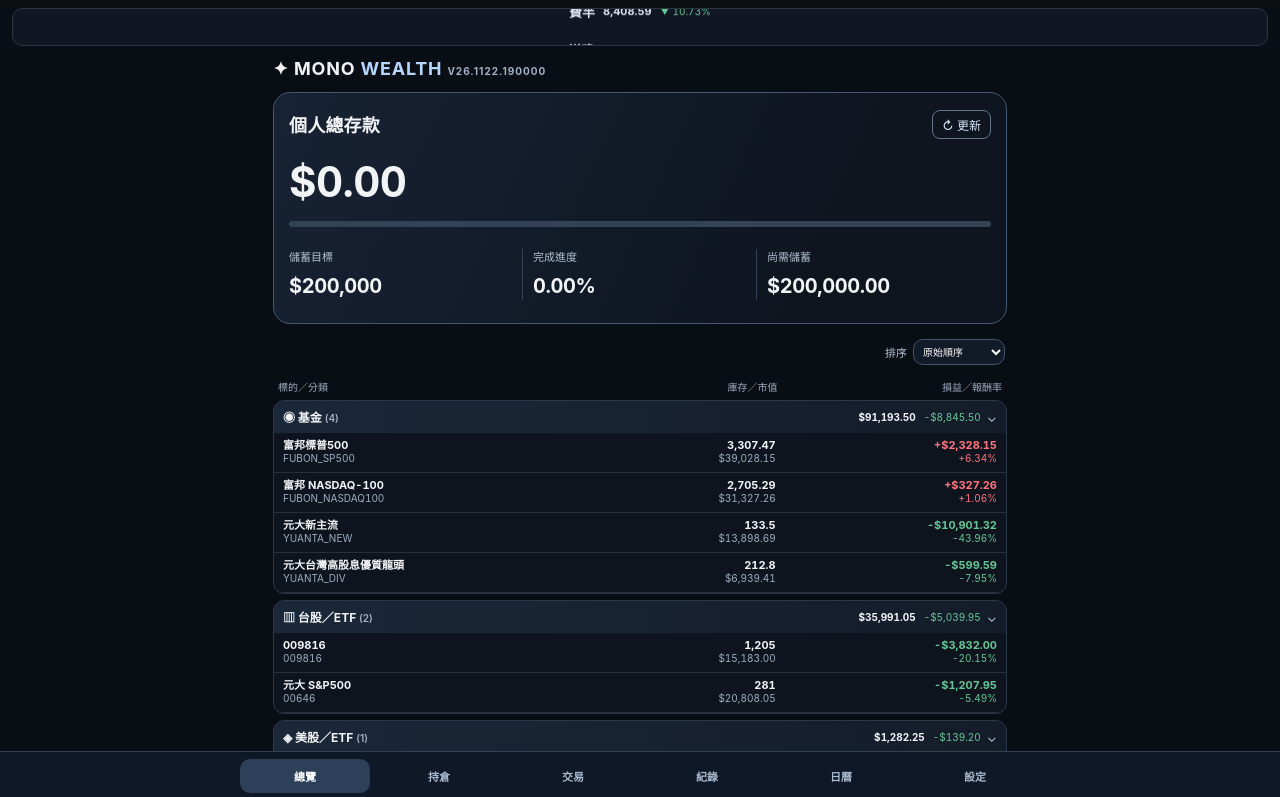
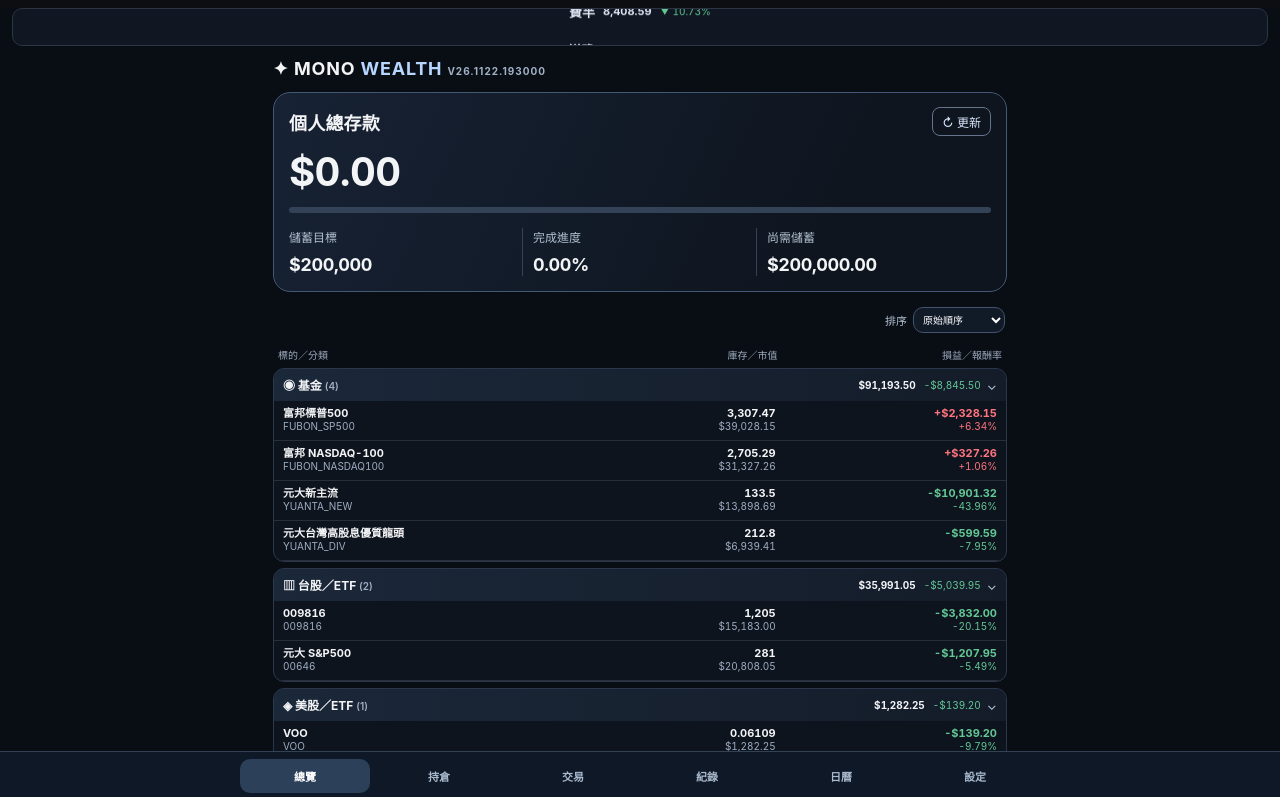
Before and after one commit to nber0910-bot/marlowe-wealth, a plain HTML site: page index.html in a window 1280 px wide. Both pictures are taken after a click on the button "切換個人總資產與個人總存款". Shown: the top 797 px of the page. Drawn offline with Linux system fonts and the light colour scheme.

Commit message:
Add files via upload

```diff
--- a/app.js
+++ b/app.js
@@ -1,5 +1,5 @@
 'use strict';
-// MONO WEALTH V26.1122.190000 — full valuation coverage and header build version.
+// MONO WEALTH V26.1122.193000 — full valuation coverage and header build version.
 // Never change this storage key: existing holdings and trades live here.
 const KEY='marlowe_wealth_v2', BTC_STALE_HOURS=2;
 // V26.1113.09: monthly budget and reliable add-asset; historical contributions and snapshots visible in calendar; preserved storage.
@@ -118,9 +118,9 @@ function renderBtcStatus(){
 function updateBuildVersion(){
   const heading=document.querySelector('h1');if(!heading||!heading.textContent.includes('WEALTH'))return;
   const small=heading.querySelector('small');
-  if(small)small.textContent='V26.1122.190000';
-  else heading.insertAdjacentHTML('beforeend',' <small>V26.1122.190000</small>');
-  document.title='MONO WEALTH V26.1122.190000';
+  if(small)small.textContent='V26.1122.193000';
+  else heading.insertAdjacentHTML('beforeend',' <small>V26.1122.193000</small>');
+  document.title='MONO WEALTH V26.1122.193000';
 }
 
 function position(a){let q=num(a.qty)||0,c=num(a.cost)||0;const trades=state.trades.filter(t=>t.asset===a.id).sort((x,y)=>String(x.date).localeCompare(String(y.date))||(x.created||0)-(y.created||0));for(const t of trades){const tq=num(t.qty)||0,tp=num(t.price)||0,tf=num(t.fee)||0;if(t.side==='buy'){q+=tq;c+=tq*tp+tf;}else if(t.side==='sell'&&tq<=q+1e-8){const avg=q>0?c/q:0;c-=avg*tq;q-=tq;if(Math.abs(q)<1e-8){q=0;c=0;}}}return {q,c};}
@@ -1037,7 +1037,7 @@ function renderPendingSummary(){let el=byId('estimatedSummary');if(!el){const ta
 const MONO_SAVINGS_GOAL=200000;let monoHeroMode='assets';
 function updateHeroAssetMode(){const el=document.getElementById('total');if(!el)return;const savings=typeof savingsBalance==='function'?savingsBalance():0;const invest=Number(window.monoInvestmentValue||0);const isSavings=monoHeroMode==='savings';el.textContent=money(isSavings?savings:invest+savings);document.getElementById('heroViewTitle').textContent=isSavings?'個人總存款':'個人總資產';document.getElementById('heroSummary').hidden=isSavings||!document.getElementById('heroPeriodView').hidden;document.getElementById('heroSavingsSummary').hidden=!isSavings;document.getElementById('heroSavingsProgress').hidden=!isSavings;if(isSavings){document.getElementById('heroPeriodView').hidden=true;document.getElementById('heroSummary').hidden=true;}document.getElementById('heroSavingsPercent').textContent=(savings/MONO_SAVINGS_GOAL*100).toFixed(2)+'%';document.getElementById('heroSavingsRemaining').textContent=money(Math.max(0,MONO_SAVINGS_GOAL-savings));document.getElementById('heroSavingsProgressFill').style.width=Math.min(100,Math.max(0,savings/MONO_SAVINGS_GOAL*100))+'%';}
 function installSavingsHeroSwitch(){const el=document.getElementById('heroModeSwitch');if(!el)return;const toggle=()=>{monoHeroMode=monoHeroMode==='assets'?'savings':'assets';document.getElementById('heroPeriodView').hidden=true;updateHeroAssetMode();};el.addEventListener('click',toggle);el.addEventListener('keydown',e=>{if(e.key==='Enter'||e.key===' '){e.preventDefault();toggle();}});}
-// SAVINGS V26.1122.190000: separate ledger, never written to marlowe_wealth_v2.
+// SAVINGS V26.1122.193000: separate ledger, never written to marlowe_wealth_v2.
 const SAVINGS_KEY='mono_wealth_savings_v1';
 function savingsRead(){
   try{const x=JSON.parse(localStorage.getItem(SAVINGS_KEY));return x&&Array.isArray(x.entries)?x.entries:[];}
--- a/index.html
+++ b/index.html
@@ -6,7 +6,7 @@
 <meta name="viewport" content="width=device-width,initial-scale=1,viewport-fit=cover">
 <meta name="theme-color" content="#10151f">
 <link rel="manifest" href="manifest.webmanifest">
-<title>MONO WEALTH V26.1122.190000</title>
+<title>MONO WEALTH V26.1122.193000</title>
 <style>
 :root{
   font-family:-apple-system,BlinkMacSystemFont,'Noto Sans TC',sans-serif;
@@ -540,7 +540,7 @@ main>header{margin:4px 0 12px}main>header h1{font-size:18px;margin:0;letter-spac
 .risk-tile-status{font-size:11px;font-weight:700;margin-bottom:10px;line-height:1.35}
 .risk-status-red{color:#f06c7c}.risk-status-yellow{color:#f1bf5b}.risk-status-green{color:#41c99a}.risk-status-gray{color:#a3b5cb}
 
-/* V26.1122.190000 — single SAVINGS balance; independent from investment P/L */
+/* V26.1122.193000 — single SAVINGS balance; independent from investment P/L */
 .savings-asset-card .savings-category-caption{font-size:10px;color:#8fa5be;font-weight:400}
 .savings-asset-row{display:flex;align-items:center;justify-content:space-between;padding:13px 15px;gap:12px;color:#e9f1ff}
 .savings-asset-row span{font-weight:650}.savings-asset-row small{display:block;color:#91a4be;font-weight:400;margin-top:3px}
@@ -559,7 +559,7 @@ main>header{margin:4px 0 12px}main>header h1{font-size:18px;margin:0;letter-spac
 .savings-entry-right strong{display:block;font-variant-numeric:tabular-nums}.savings-entry-right button{margin-top:5px;font-size:12px;padding:3px 9px;border:1px solid #52637c;background:transparent;color:#c6d5e9;border-radius:7px}
 .savings-overall{margin-top:10px;display:flex;justify-content:space-between;align-items:center;padding:12px 15px;border:1px solid #354c68;border-radius:12px;background:#111e30;color:#b7cce6}
 .savings-overall strong{color:#f2f6ff}
-/* V26.1122.190000: no redundant total card, consistent Taiwan red-up green-down */
+/* V26.1122.193000: no redundant total card, consistent Taiwan red-up green-down */
 .savings-overall{display:none!important}
 .positive{color:#ff747e}.negative{color:#63c895}
 #valuationHero .hero-total{gap:0}
@@ -567,7 +567,7 @@ main>header{margin:4px 0 12px}main>header h1{font-size:18px;margin:0;letter-spac
 
 #valuationHero{height:181px!important;min-height:181px!important;box-sizing:border-box;overflow:hidden;position:relative}#heroModeSwitch{cursor:pointer;touch-action:manipulation}#valuationHero .hero-summary{grid-template-columns:repeat(3,minmax(0,1fr));align-items:start}#valuationHero .hero-summary strong{font-size:clamp(13px,3.55vw,20px);letter-spacing:-.4px;overflow:hidden}#heroSavingsSummary[hidden],#heroSavingsProgress[hidden]{display:none!important}#heroSavingsProgress{position:absolute;bottom:8px;left:15px;right:15px;height:4px;border-radius:6px;background:#28384d;overflow:hidden}#heroSavingsProgressFill{height:100%;background:#a5cafa;border-radius:6px;transition:width .25s}@media(max-width:390px){#valuationHero{height:177px!important;min-height:177px!important}}
 
-/* V26.1122.190000 — allocation includes savings; hero is content-sized and never clips values */
+/* V26.1122.193000 — allocation includes savings; hero is content-sized and never clips values */
 #valuationHero{height:auto!important;min-height:0!important;overflow:visible!important;padding:17px 15px 19px!important;}
 #valuationHero .hero-total{margin:14px 0 22px!important;align-items:center!important;}
 #valuationHero .hero-total strong{line-height:1.18!important;display:block;}
@@ -577,31 +577,27 @@ main>header{margin:4px 0 12px}main>header h1{font-size:18px;margin:0;letter-spac
 #valuationHero #heroSavingsProgress{bottom:9px;}
 @media(max-width:390px){#valuationHero{height:auto!important;min-height:0!important;padding-bottom:20px!important;}#valuationHero .hero-total{margin-bottom:19px!important;}}
 
-/* V26.1122.190000 — identical card geometry in all three modes. */
-#valuationHero{
-  box-sizing:border-box!important;
-  width:100%!important;
-  height:232px!important;
-  min-height:232px!important;
-  max-height:232px!important;
-  padding:16px 15px 19px!important;
-  overflow:visible!important;
-  display:flex!important;
-  flex-direction:column!important;
-}
-#valuationHero .hero-topline{flex:0 0 auto!important;min-height:31px!important}
-#heroOverviewContent{display:flex!important;flex-direction:column!important;flex:1 1 auto!important;min-height:0!important}
-#valuationHero .hero-total{flex:0 0 auto!important;margin:17px 0 0!important;min-height:48px!important;align-items:center!important}
-#valuationHero .hero-total strong{line-height:1.2!important;white-space:nowrap;font-size:clamp(27px,7.2vw,42px)!important}
-#valuationHero .hero-summary{flex:0 0 auto!important;min-height:0!important;margin-top:auto!important;padding:0 0 4px!important;align-items:start!important}
-#valuationHero .hero-summary strong{line-height:1.35!important;font-size:clamp(13px,3.55vw,20px)!important;overflow:visible!important}
-#valuationHero #heroSavingsProgress{position:static!important;flex:0 0 auto!important;width:100%!important;height:6px!important;margin:14px 0 0!important;background:#344258!important;border-radius:20px!important;overflow:hidden!important}
+/* V26.1122.193000 — compact equal-size hero; no auto-spacer gaps or overflow */
+#valuationHero{box-sizing:border-box!important;width:100%!important;height:200px!important;min-height:200px!important;max-height:200px!important;padding:14px 15px 16px!important;overflow:hidden!important;display:flex!important;flex-direction:column!important;gap:0!important}
+#valuationHero .hero-topline{flex:0 0 auto!important;min-height:30px!important}
+#heroOverviewContent{display:flex!important;flex-direction:column!important;flex:1 1 auto!important;min-height:0!important;justify-content:flex-start!important}
+#valuationHero .hero-total{flex:0 0 auto!important;min-height:0!important;margin:12px 0 13px!important;align-items:center!important}
+#valuationHero .hero-total strong{font-size:clamp(27px,7vw,40px)!important;line-height:1.13!important;white-space:nowrap!important}
+#valuationHero .hero-summary{flex:0 0 auto!important;margin:0!important;padding:0!important;min-height:0!important;align-items:start!important;grid-template-columns:repeat(3,minmax(0,1fr))!important}
+#valuationHero .hero-summary small{font-size:clamp(10px,2.8vw,12px)!important;margin-bottom:6px!important;white-space:nowrap!important}
+#valuationHero .hero-summary strong{font-size:clamp(12px,3.45vw,18px)!important;line-height:1.3!important;white-space:nowrap!important;letter-spacing:-.45px!important;overflow:visible!important}
+#valuationHero #heroSavingsProgress{position:static!important;flex:0 0 auto!important;width:100%!important;height:6px!important;margin:0 0 15px!important;background:#344258!important;border-radius:20px!important;overflow:hidden!important}
 #valuationHero #heroSavingsProgressFill{background:#f36a7d!important;height:100%!important;border-radius:20px!important}
-#valuationHero .hero-period-view{margin-top:auto!important;flex:0 0 auto!important;padding:0 0 2px!important}
-#valuationHero .hero-period-view .period-metrics{margin:12px 0 0!important}
-#valuationHero .hero-period-view .period-metric strong{font-size:clamp(12px,3.55vw,19px)!important;overflow-wrap:anywhere;white-space:normal!important}
-#valuationHero .hero-period-view .period-metric span{margin-top:5px!important}
-@media(max-width:390px){#valuationHero{height:232px!important;min-height:232px!important;max-height:232px!important;padding:16px 14px 19px!important}}
+#valuationHero .hero-period-view{flex:0 0 auto!important;margin:0!important;padding:0!important;min-height:0!important}
+#valuationHero .period-back{margin:0 0 9px!important;font-size:11px!important}
+#valuationHero .hero-period-view .period-metrics{margin:0!important;gap:0!important;grid-template-columns:repeat(3,minmax(0,1fr))!important}
+#valuationHero .hero-period-view .period-metric{min-width:0!important;padding:0 5px!important;gap:4px!important}
+#valuationHero .hero-period-view .period-metric:first-child{padding-left:0!important}
+#valuationHero .hero-period-view .period-metric:last-child{padding-right:0!important}
+#valuationHero .hero-period-view .period-metric small{font-size:clamp(9px,2.55vw,11px)!important;white-space:nowrap!important;margin:0!important}
+#valuationHero .hero-period-view .period-metric strong{font-size:clamp(10px,2.8vw,15px)!important;line-height:1.35!important;letter-spacing:-.5px!important;white-space:nowrap!important;overflow-wrap:normal!important}
+#valuationHero .hero-period-view .period-metric span{font-size:clamp(8px,2.2vw,10px)!important;line-height:1.25!important;margin:0!important;white-space:nowrap!important}
+@media(max-width:390px){#valuationHero{padding:14px 12px 16px!important}#valuationHero .hero-summary>div,#valuationHero .hero-summary>button{padding-left:6px!important;padding-right:6px!important}#valuationHero .hero-summary>div:first-child,#valuationHero .hero-summary>button:first-child{padding-left:0!important}}
 </style>
 <style>#market-risk{padding:18px 4px 110px;color:#e8f0fc}.risk-title{font-size:20px;font-weight:800;letter-spacing:1px}.risk-title span{color:#a6caff}.risk-muted,.risk-panel p{color:#9eafc6;font-size:13px;line-height:1.7}.risk-panel,.risk-tile{background:#131e2e;border:1px solid #405572;border-radius:18px;padding:18px;margin:14px 0}.risk-panel h2{font-size:26px}.risk-panel small,.risk-tile small{color:#a3b5cb}.risk-panel button{background:#1b2d45;color:#fff;border:1px solid #607b9c;border-radius:10px;padding:9px 16px}.risk-grid{display:grid;grid-template-columns:repeat(2,minmax(0,1fr));gap:10px}.risk-tile{margin:0;padding:15px;min-width:0}.risk-tile strong{display:block;font-size:23px;margin:13px 0}.risk-tile small{font-size:11px;line-height:1.6}
 /* V26.1121.110000: vertical, faster, single-line market ticker; risk full-screen */
--- a/sw.js
+++ b/sw.js
@@ -1,5 +1,5 @@
 /* MONO WEALTH — network-first service worker, 2026-11-14 */
-const CACHE_NAME = 'mono-wealth-static-261122190000';
+const CACHE_NAME = 'mono-wealth-static-261122193000';
 self.addEventListener('install', event => { self.skipWaiting(); });
 self.addEventListener('activate', event => {
   event.waitUntil((async () => {
```
Also changed, not shown: UPDATE-NOTES-V26.1122.193000.txt (added).
